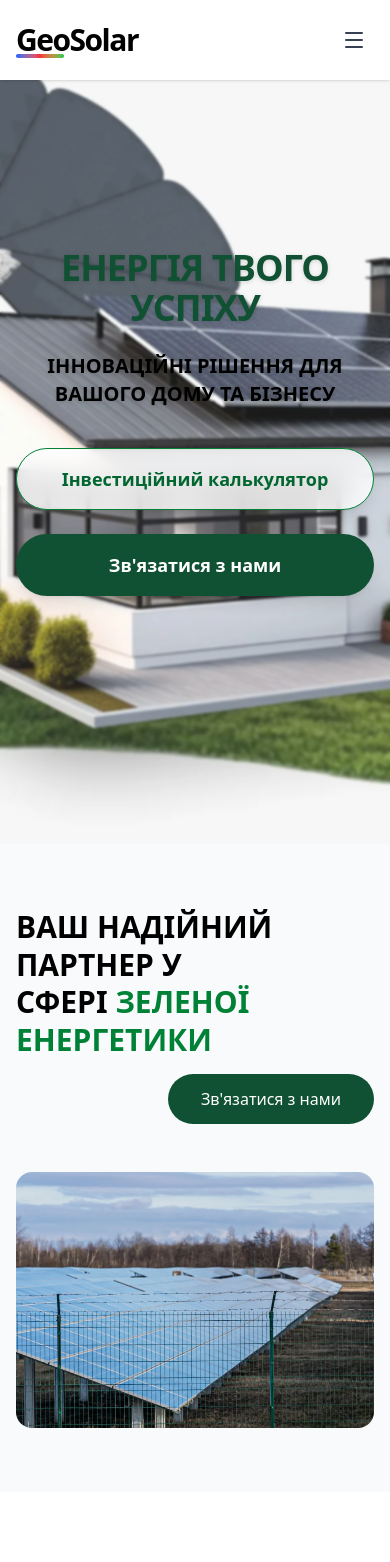
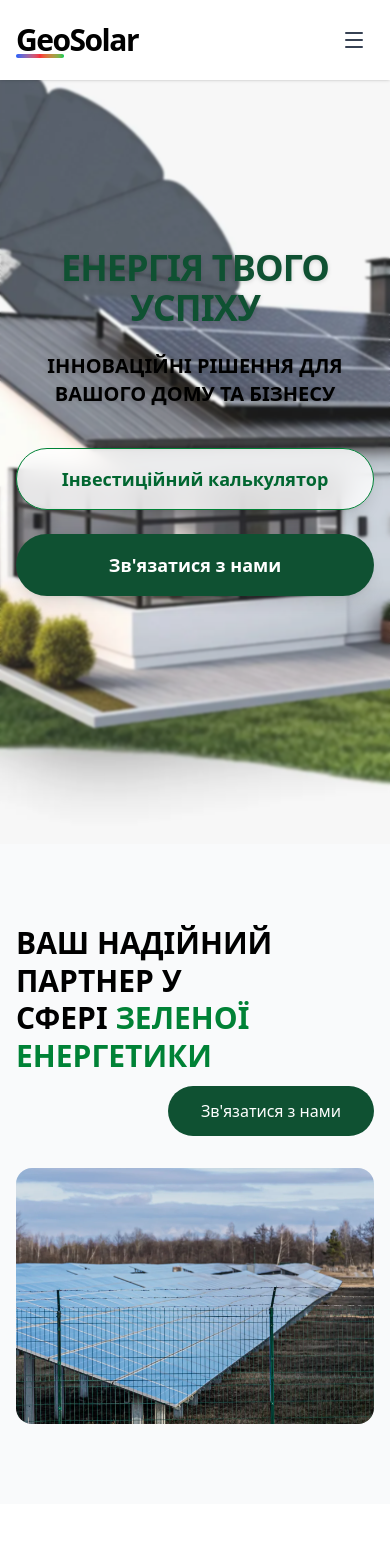
Before and after one commit to rostiksok/geosolar-landing, a Next.js app: page / in a window 390 px wide. Shown: the top 1562 px of the page. Built offline with nearby package versions, Linux system fonts and the light colour scheme.

Commit message:
style: Adjust section vertical padding and refine internal margins for improved spacing.

```diff
--- a/app/components/About.tsx
+++ b/app/components/About.tsx
@@ -1,9 +1,9 @@
 export default function About() {
   return (
-    <section id="about" className="py-16 bg-gray-50">
+    <section id="about" className="py-20 bg-gray-50">
       <div className="max-w-7xl mx-auto px-4 sm:px-6 lg:px-8">
-        <div className="mb-12">
-          <h2 className="text-3xl md:text-5xl font-bold text-black uppercase leading-tight mb-4">
+        <div className="mb-8">
+          <h2 className="text-3xl md:text-5xl font-bold text-black uppercase leading-tight mb-3">
             ВАШ НАДІЙНИЙ ПАРТНЕР У <br />
             СФЕРІ <span className="text-green-700">ЗЕЛЕНОЇ ЕНЕРГЕТИКИ</span>
           </h2>
--- a/app/components/News.tsx
+++ b/app/components/News.tsx
@@ -17,7 +17,7 @@ const news = [
 
 export default function News() {
   return (
-    <section id="news" className="py-16 bg-white">
+    <section id="news" className="py-20 bg-white">
       <div className="max-w-7xl mx-auto px-4 sm:px-6 lg:px-8">
         <div className="mb-12">
            <span className="text-sm text-gray-500 uppercase tracking-wider">Головна / Новини в світі енергетики</span>
--- a/app/components/Products.tsx
+++ b/app/components/Products.tsx
@@ -59,7 +59,7 @@ export default function Products() {
   const [activeCategory, setActiveCategory] = useState("solar-unit");
 
   return (
-    <section id="products" className="py-16 bg-gray-50">
+    <section id="products" className="py-20 bg-gray-50">
       <div className="max-w-7xl mx-auto px-4 sm:px-6 lg:px-8">
         <div className="mb-8">
            <span className="text-sm text-gray-500 uppercase tracking-wider">Головна / Продукти</span>
--- a/app/components/Projects.tsx
+++ b/app/components/Projects.tsx
@@ -35,7 +35,7 @@ const projects = [
 
 export default function Projects() {
   return (
-    <section id="projects" className="py-16 bg-white">
+    <section id="projects" className="py-20 bg-white">
       <div className="max-w-7xl mx-auto px-4 sm:px-6 lg:px-8">
         <div className="mb-12">
             <span className="text-sm text-gray-500 uppercase tracking-wider">Головна / Проєкти</span>
```
